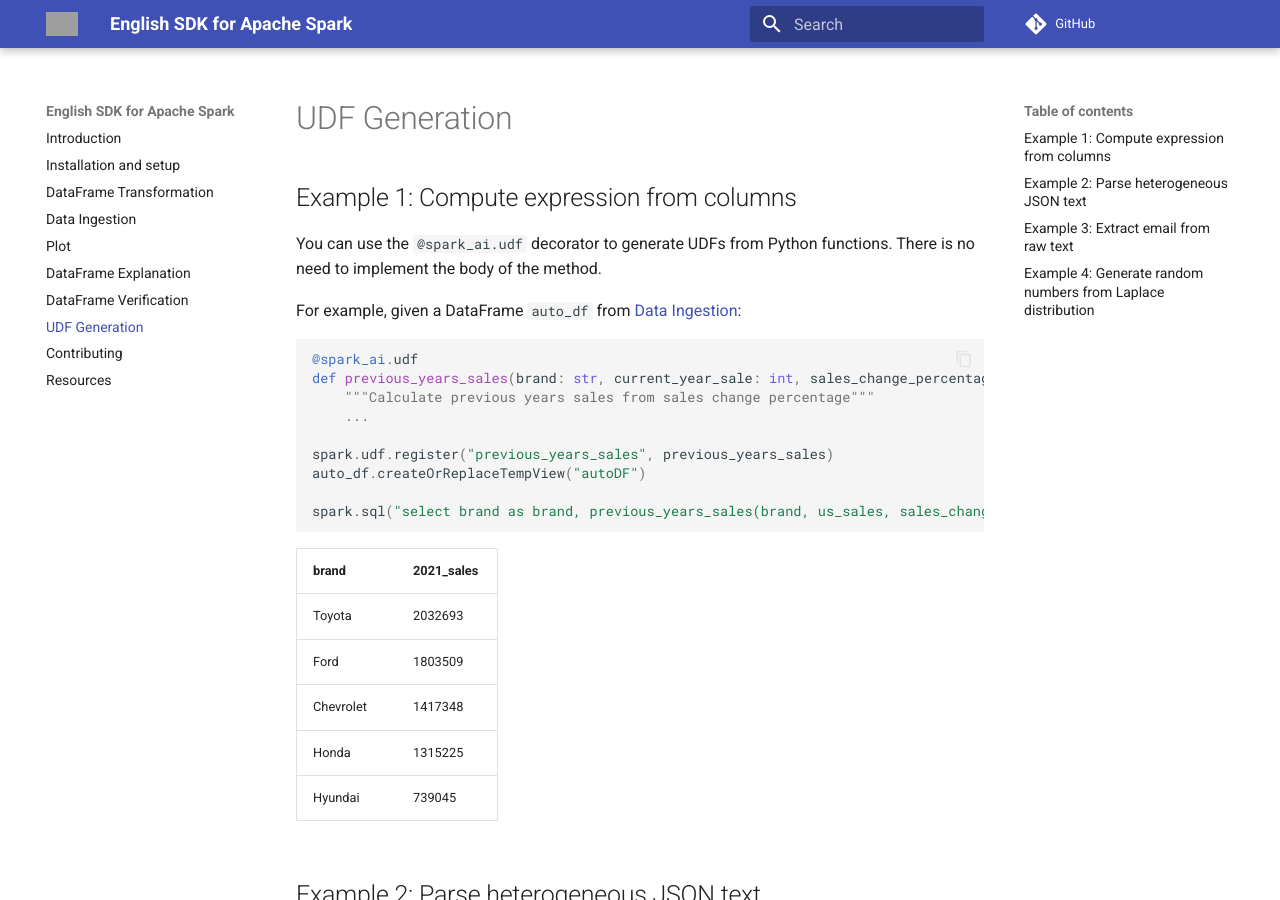
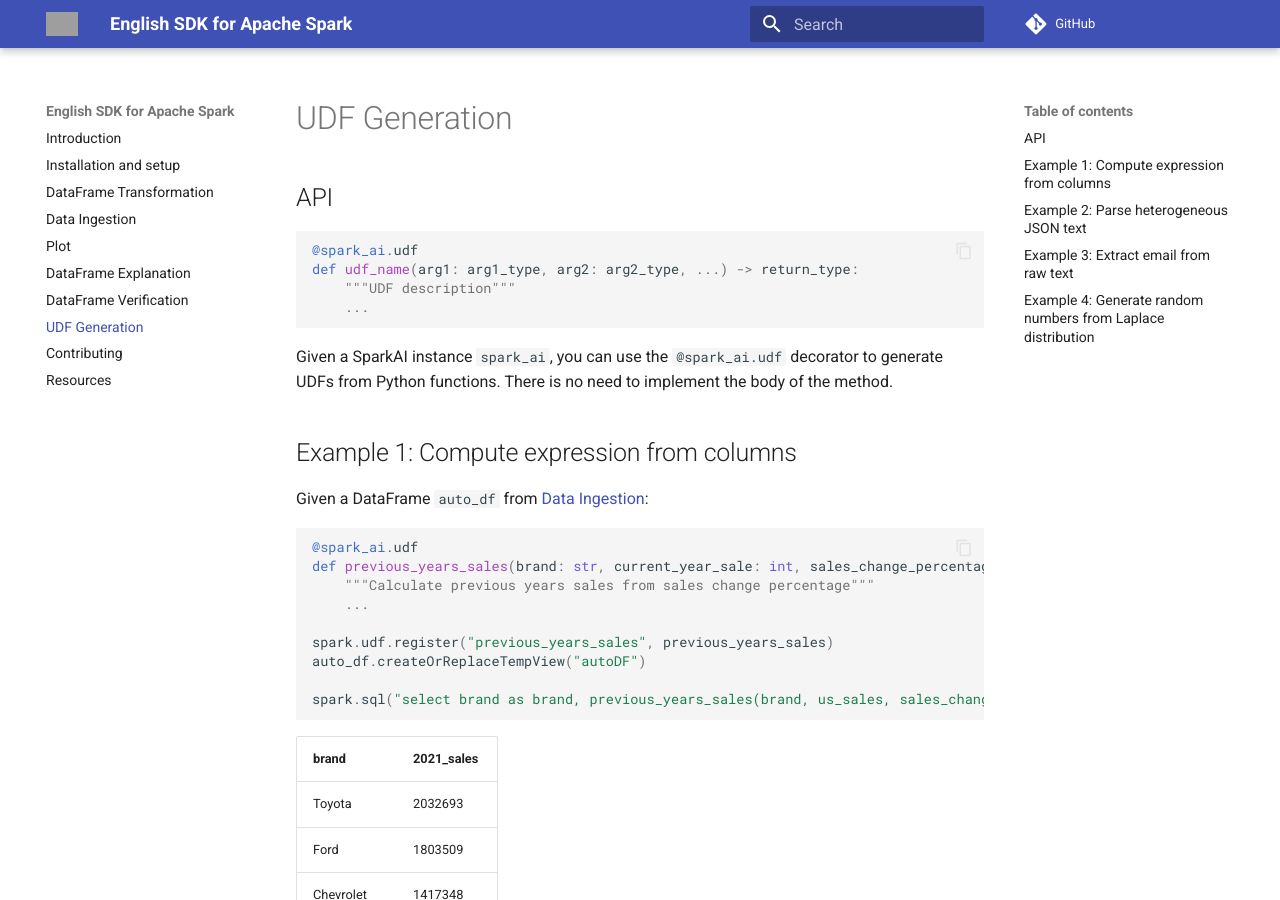
Before and after one commit to pyspark-ai/pyspark-ai, an MkDocs documentation site: the page built from docs/udf_generation.md, in a window 1280 px wide and 900 px high. Built offline with MkDocs 1.6.1 and Material for MkDocs 9.7.7, drawn with Linux system fonts in a browser that asks for light colours; comment, search, counter and statistics services are not loaded; grey boxes are pictures that could not be loaded.

Commit message:
update API docs

````diff
--- a/docs/udf_generation.md
+++ b/docs/udf_generation.md
@@ -1,10 +1,15 @@
 # UDF Generation
+## API
+```python
+@spark_ai.udf
+def udf_name(arg1: arg1_type, arg2: arg2_type, ...) -> return_type:
+    """UDF description"""
+    ...
+```
+Given a SparkAI instance `spark_ai`, you can use the `@spark_ai.udf` decorator to generate UDFs from Python functions. There is no need to implement the body of the method.
 
 ## Example 1: Compute expression from columns
-
-You can use the `@spark_ai.udf` decorator to generate UDFs from Python functions. There is no need to implement the body of the method.
-
-For example, given a DataFrame `auto_df` from [Data Ingestion](data_ingestion.md):
+Given a DataFrame `auto_df` from [Data Ingestion](data_ingestion.md):
 ```python
 @spark_ai.udf
 def previous_years_sales(brand: str, current_year_sale: int, sales_change_percentage: float) -> int:
````
Also changed, not shown: docs/plot.md (+1 -0 lines).
